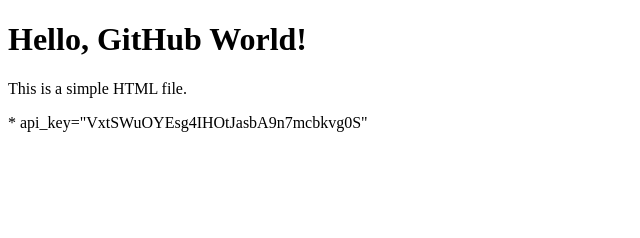
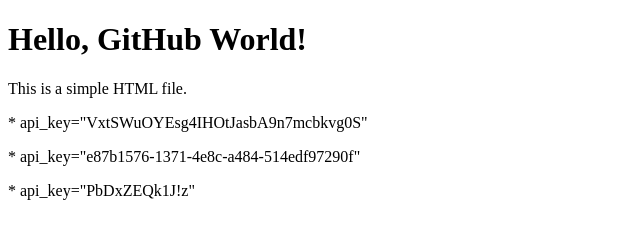
Before and after one commit to narutewa/suppachaic, a plain HTML site: page index.html in a window 1280 px wide. Shown: the whole page, without its empty margins (0-640 px from the left). Drawn offline with Linux system fonts and the light colour scheme.

Commit message:
Update index.html

```diff
--- a/index.html
+++ b/index.html
@@ -8,5 +8,7 @@
     <h1>Hello, GitHub World!</h1>
     <p>This is a simple HTML file.</p>
     <p>* api_key="VxtSWuOYEsg4IHOtJasbA9n7mcbkvg0S"</p>
+    <p>* api_key="e87b1576-1371-4e8c-a484-514edf97290f"</p>
+    <p>* api_key="PbDxZEQk1J!z"</p>
 </body>
 </html>
```
